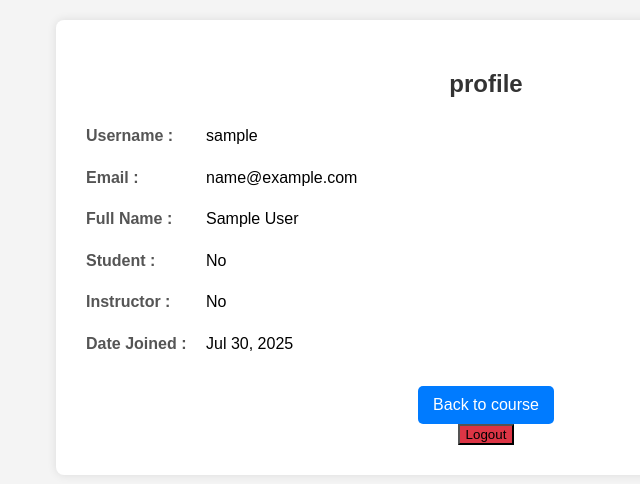
After one commit to Anirudh11V/Learning_Management_System, a Django app: page /profile/ in a window 1280 px wide. The commit adds this page. Shown: the top 484 px of the page, without its empty margins (154-794 px from the left). Run offline with Django 5.2, Linux system fonts and the light colour scheme; the visitor is signed in with stand-in values (Sample User, id 1).

Commit message:
Added user authentication, enrollment, static and somechanges in url, views

```diff
--- a/lms/courses/urls.py
+++ b/lms/courses/urls.py
@@ -4,7 +4,7 @@ from . import views
 app_name = 'courses'
 urlpatterns = [
     path('<slug:course_slug>/<slug:module_slug>/<slug:lesson_slug>/complete/', views.mark_lesson_completion,
-         name= 'mark_lesson_completion'),
+         name= 'mark_lesson_complete'),
     path('<slug:course_slug>/<slug:module_slug>/<slug:lesson_slug>/', views.lesson_detail, name= 'lesson_details'),
     path('<slug:course_slug>/', views.course_detail, name= 'course_details'),
     path('', views.course_list, name= 'course_list'),
--- /dev/null
+++ b/lms/enrollment/urls.py
@@ -0,0 +1,8 @@
+from django.urls import path
+from . import views
+
+app_name = "enrollment"
+
+urlpatterns = [
+    path('enroll/<slug:course_slug>/', views.enroll_course, name= "enroll_course")
+]
--- a/lms/lms/settings.py
+++ b/lms/lms/settings.py
@@ -46,6 +46,12 @@ INSTALLED_APPS = [
 ]
 
 AUTH_USER_MODEL = 'users.MemberUser'
+
+# Redirect url after login / logout.
+
+LOGIN_REDIRECT_URL = '/courses:course_list/'
+LOGOUT_REDIRECT_URL = '/accounts/login/'
+LOGIN_URL = "/accounts/login/"
 
 MIDDLEWARE = [
     'django.middleware.security.SecurityMiddleware',
--- a/lms/lms/urls.py
+++ b/lms/lms/urls.py
@@ -19,10 +19,21 @@ from django.urls import path, include
 from django.conf import settings
 from django.conf.urls.static import static
 
+from django.contrib.messages.views import SuccessMessageMixin
+
 urlpatterns = [
     path('admin/', admin.site.urls),
+
+    # users app.
+    path('accounts/', include('users.urls')),
+    path('', include('users.urls')),
+
+    # Enrollment app.
+    path('enroll/', include('enrollment.urls')),
+
+    # courses app.
     path('courses', include('courses.urls')),
-    path('', include('courses.urls'))
+
 ]
 
 if settings.DEBUG:
--- a/lms/static/style/lms.css
+++ b/lms/static/style/lms.css
@@ -11,7 +11,9 @@ h2, h3{color: #555; border-bottom: 1px solid #eee; padding-bottom: 5px; margin-t
 
 
 
-/* Course_list */
+/* Course_list.html */
+#lo a{text-decoration: none; color: #721c24; font-weight: bold; float: right;}
+
 .course-card img{
     width: 120px; height: 90px; object-fit: cover; margin-right: 15px; border-radius: 3px;
 }
@@ -31,7 +33,7 @@ h2, h3{color: #555; border-bottom: 1px solid #eee; padding-bottom: 5px; margin-t
 }
 .categories a.active, .categories a:hover{background-color: #007bff; color: white;}
 
-/* course_details */
+/* course_details.html */
 .course_info{
     display: flex; align-items: flex-start; margin-bottom: 20px;
 }
@@ -61,7 +63,7 @@ h2, h3{color: #555; border-bottom: 1px solid #eee; padding-bottom: 5px; margin-t
 }
 
 
-/* lesson_detail */
+/* lesson_detail.html */
 .lesson_content h4{color: #007bff; margin-top: 0;}
 .video_container{
     position: relative; padding-bottom: 56.25%; height: 0; overflow:  hidden;
@@ -90,10 +92,97 @@ h2, h3{color: #555; border-bottom: 1px solid #eee; padding-bottom: 5px; margin-t
 
 
 /* Access_denied.html */
-#access main{
+#access{
     font-family: Arial, Helvetica, sans-serif; margin: 20px; background-color: #f8d7da; color: #721c24;
     border: 1px solid #f5c6cb; border-radius: 5px; padding: 20px; max-width: 600px; margin: 50px auto;
     text-align: center;
 }
 #access a{color: #dc3545; text-decoration: none; font-weight: bold;}
 #access a:hover{text-decoration: underline;}
+
+/* login.html */
+
+#login{
+    font-family: Arial, Helvetica, sans-serif; margin: 20px; background-color: #f4f4f4; display: flex;
+    justify-content: center; align-items: center; min-height: 80vh;
+}
+
+#login h1{text-align: center; color: #333; margin-bottom: 25px;}
+#login form p{margin-bottom: 15px;}
+#login form label{display: block; margin-bottom: 5px; font-weight: bold; color: #555;}
+#login form input[type='text'],
+                  form input[type="password"],
+                  form input[type='email'] {
+                    width: calc(100% - 22px); padding: 10px; border: 1px solid #ddd;
+                    border-radius: 5px; font-size: 1rem; box-sizing: border-box;
+          }
+
+
+#login form button{
+    width: 100%; padding: 12px; background-color: #007bff; color: #fff; border: none;
+    border-radius: 5px; font-size: 1rem; cursor: pointer; transition: background-color 0.3s ease;
+}
+#login form button:hover{background-color: #0056b3;}
+
+/* Register.html */
+
+#register{
+    font-family: Arial, Helvetica, sans-serif; margin: 20px; background-color: #f4f4f4; display: flex;
+    justify-content: center; align-items: center; min-height: 80vh;
+}
+.form_container{
+    background-color: #fff; padding: 30px; border-radius: 5px; box-shadow: 0 0 15px rgba(0, 0, 0, 0.1);
+    width: 100%; max-width: 400px;
+}
+#register h1{text-align: center; color: #333; margin-bottom: 25px;}
+#register form p{margin-bottom: 15px;}
+#register form label{display: block; margin-bottom: 5px; font-weight: bold; color: #555;}
+#register form input[type='text'],
+                  form input[type="password"],
+                  form input[type='email'] {
+                    width: calc(100% - 22px); padding: 10px; border: 1px solid #ddd;
+                    border-radius: 5px; font-size: 1rem; box-sizing: border-box;
+          }
+#register form input[type="checkbox"] {margin-right: 10px;}
+#register form button{
+                    width: 100%; padding: 12px; background-color: #007bff; color: #fff; border: none;
+                    border-radius: 5px; font-size: 1rem; cursor: pointer; transition: background-color 0.3s ease;
+}
+#register form button:hover{background-color: #0056b3;}
+
+.error_list{
+    color: red; list-style: none; padding: 0; margin-top: 5px; font-size: 0.9rem;
+}
+
+.messages{list-style: none; padding: 0; margin-bottom: 20px; text-align: center; }
+.messages li{padding: 10px; margin-bottom: 10px; border-radius: 5px; font-weight: bold;}
+.messages .success{background-color: #d4edda; color: #155724; border: 1px solid #c3e6cb;}
+.messages .error{background-color: #f8d7da; color: #721c24; border: 1px solid #f5c6cb;}
+.messages .info{background-color: #d1ecf1; color: #0c5460; border: 1px solid #bee5eb;}
+
+.form_link {text-align: center; margin-top: 15px; font-size: 0.9rem;}
+.font_link a{color: #007bff; text-decoration: none;}
+.form_link a:hover{text-decoration: underline;}
+
+
+/* profile.html */
+#profile{font-family: Arial, Helvetica, sans-serif; margin: 20px; background-color: #f4f4f4;}
+
+#profile .container{
+    max-width: 800px; margin: auto; background-color: #fff; padding: 30px; border-radius: 8px;
+    box-shadow: 0 0 10px rgba(0, 0, 0, 0.1);
+}
+#profile h1{color: #333; margin-bottom: 25px; text-align: center;}
+
+.profile_info p{margin-bottom: 10px; line-height: 1.6;}
+.profile_info strong{color: #555; display: inline-block; width: 120px;}
+
+.action_link{margin-top: 30px; text-align: center;}
+.action_link a{
+    text-decoration: none; display: inline-block; padding: 10px 15px; background-color: #007bff; color: #fff;
+    border-radius: 5px; margin: 0 10px; transition: background-color 0.3s ease;
+}
+.action_link a:hover{background-color: #0056b3;}
+
+.action_link_a_logout-btn {background-color: #dc3545;}
+.action_link_a_logout-btn:hover{background-color: #c82333;}
--- /dev/null
+++ b/lms/users/templates/users/profile.html
@@ -0,0 +1,30 @@
+{% extends 'main.html' %}
+{% load static %}
+{% block content %}
+
+<main id="profile">
+    <section>
+        <div class="container">
+            <h1>{{page_title}}</h1>
+
+            <div class="profile_info">
+                <p><strong>Username : </strong>{{user.username}}</p>
+                <p><strong>Email : </strong>{{user.email}}</p>
+                <p><strong>Full Name : </strong>{{user.get_full_name|default:"Not set"}}</p>
+                <p><strong>Student : </strong>{% if request.user.is_student %}YES{% else %}No{% endif %}</p>
+                <p><strong>Instructor : </strong>{% if request.user.is_instructor %}YES{% else %}No{% endif %}</p>
+                <p><strong>Date Joined : </strong>{{user.date_joined|date:"M d, Y"}}</p>
+            </div>
+
+            <div class="action_link">
+                <a href="{% url 'courses:course_list' %}">Back to course</a> <br>
+
+                <form action="{% url 'users:logout' %}" method="post" class="btn btn">{% csrf_token %}
+                    <button class="action_link_a_logout-btn" type="submit">Logout</button>
+                </form>
+            </div>
+        </div>
+    </section>
+</main>
+
+{% endblock content %}
--- /dev/null
+++ b/lms/users/urls.py
@@ -0,0 +1,11 @@
+from django.urls import path
+from .import views
+
+app_name = 'users'
+
+urlpatterns = [
+    path('register/', views.register, name= 'register'),
+    path('', views.user_login, name= 'login'),
+    path('logout/', views.logout_user, name= 'logout'),
+    path('profile/', views.profile, name= 'profile'),
+]
--- a/lms/users/views.py
+++ b/lms/users/views.py
@@ -1,3 +1,70 @@
-from django.shortcuts import render
+from django.shortcuts import render, redirect
+from django.contrib.auth import login, logout, authenticate
+from django.contrib.auth.forms import AuthenticationForm
+from django.contrib.auth.decorators import login_required
+from django.contrib import messages
+from django.urls import reverse_lazy
 
+from .forms import MemberUserChangeForm, MemberUserCreation
 # Create your views here.
+
+
+def register(request):
+    if request.method == 'POST':
+        form = MemberUserCreation(request.POST)
+
+        if form.is_valid():
+            user= form.save()
+            login(request, user)
+            messages.success(request, "Registration Successful.")
+            return redirect('courses:course_list')
+        else:
+            for field, errors in form.errors.items():
+                for error in errors:
+                    messages.error(request, f'{field}: {error}')
+
+    else:
+        form = MemberUserCreation()
+
+    context = {'form': form, 'page_title': 'Register'}
+    return render(request, 'users/register.html', context)
+
+
+def user_login(request):
+    if request.method == 'POST':
+        form = AuthenticationForm(request, data= request.POST)
+
+        if form.is_valid():
+            username = form.cleaned_data.get('username')
+            password = form.cleaned_data.get('password')
+
+            user = authenticate(request, username= username, password= password)
+
+            if user is not None:
+                login(request, user)
+                messages.success(request, f"Welcome {username} !.")
+                return redirect('courses:course_list')
+            else:
+                messages.error(request, "Invalid credentials.")
+
+        else:
+            for field, errors in form.errors.items():
+                for error in errors:
+                    messages.error(request, f"{field}: {error}")
+
+    else:
+        form = AuthenticationForm()
+
+    context = {'form': form, 'page_title': 'Login'}
+    return render(request, 'users/login.html', context)
+
+
+def logout_user(request):
+    logout(request)
+    messages.success(request, "You have been logged out.")
+    return redirect('users:login')
+
+@login_required
+def profile(request):
+    context ={'user': request.user, 'page_title': 'profile'}
+    return render(request, 'users/profile.html', context)
```
Also changed, not shown: lms/courses/templates/courses/course_detail.html (+20 -3 lines), lms/courses/templates/courses/course_list.html (+14 -1 lines), lms/courses/templates/courses/lesson_detail.html (+14 -3 lines), lms/courses/views.py (+29 -3 lines), lms/enrollment/views.py (+43 -1 lines), lms/users/forms.py (+29 -0 lines), lms/users/templates/users/login.html (added, +29 -0 lines), lms/users/templates/users/register.html (added, +29 -0 lines).
